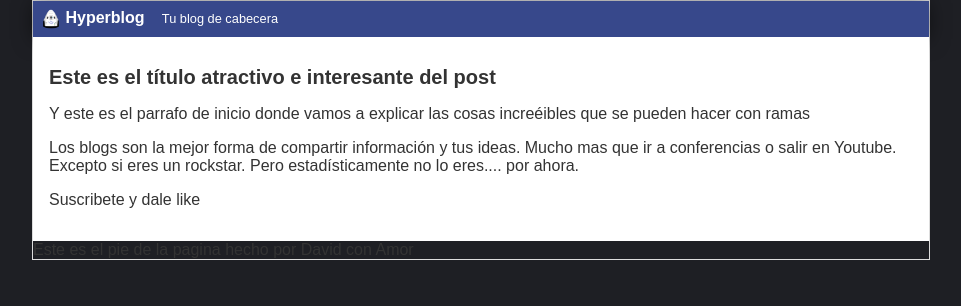
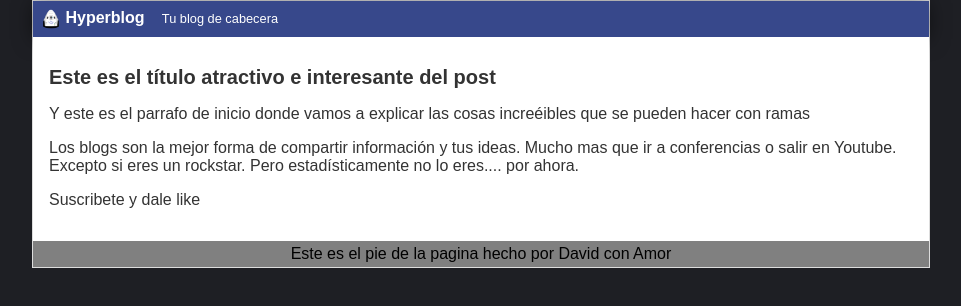
Before and after one commit to David168247/hyperBlog, a plain HTML site: page index.html in a window 1280 px wide. Shown: the whole page, without its empty margins (159-1120 px from the left). Drawn offline with Linux system fonts and the light colour scheme.

Commit message:
modificacion de style del footer

```diff
--- a/css/style.css
+++ b/css/style.css
@@ -50,3 +50,9 @@ body
     background: white;
     padding: 1em;
 }
+footer{
+    background: gray;
+    text-align: center;
+    padding: 4px;
+    color: black;
+}
```
